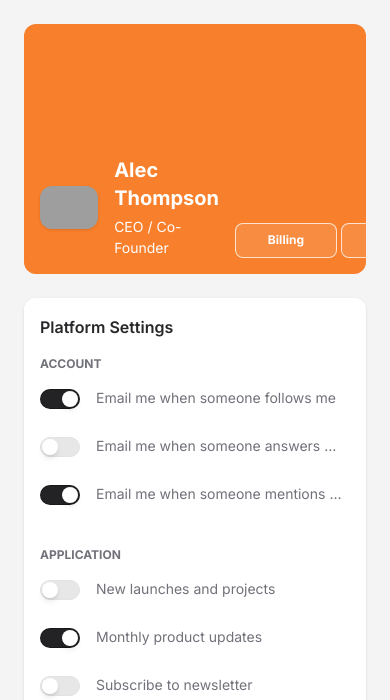
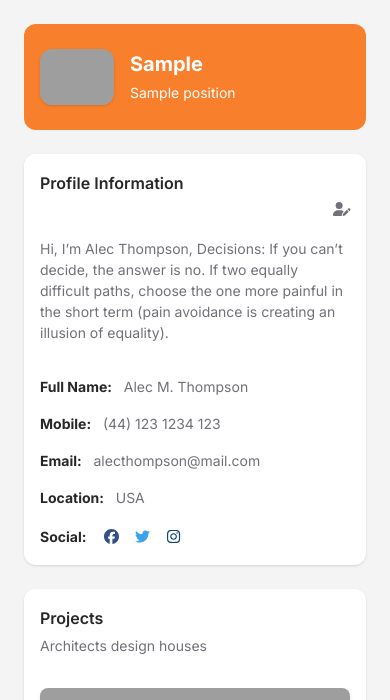
Before and after one commit to SkepskyiDanylo/simplify-tasks, a Django app: template templates/accounts/profile.html in a window 390 px wide. Shown: the part 75-775 px from the top of the page. Run offline with Django 5.2, Linux system fonts and the light colour scheme; the template is opened without the code that fills it: most values are stand-ins (such as "Sample title", 1, 10 or a date in 2020); parts of the project's set-up code (start-up, migrations or seed data) failed here and were passed over; some libraries are stand-ins or nearby versions; grey boxes are pictures that could not be loaded.

Commit message:
Style: Reworked accounts/profile.html
Changed context_object_name for WorkerDetailView from user to worker
Uncommented sidebar in base.html
Some small changes in profile.html

```diff
--- a/manager/views.py
+++ b/manager/views.py
@@ -15,7 +15,7 @@ class UserLogoutView(LogoutView):
 
 class WorkerDetailView(DetailView):
   model = Worker
-  context_object_name = "user"
+  context_object_name = "worker"
   template_name = "accounts/profile.html"
 
   def get_context_data(self, **kwargs):
--- a/templates/accounts/profile.html
+++ b/templates/accounts/profile.html
@@ -4,7 +4,7 @@
 {% block content %}
 
   <div class="container-fluid">
-    <div class="page-header min-height-250 border-radius-lg mt-4 d-flex flex-column justify-content-end">
+    <div class="page-header border-radius-lg mt-4 d-flex flex-column justify-content-end">
       <span class="mask bg-primary opacity-9"></span>
       <div class="w-100 position-relative p-3">
         <div class="d-flex justify-content-between align-items-end">
@@ -14,20 +14,22 @@
             </div>
             <div>
               <h5 class="mb-1 text-white font-weight-bolder">
-                Alec Thompson
+                {{ worker.username|capfirst }}
               </h5>
               <p class="mb-0 text-white text-sm">
-                CEO / Co-Founder
+                {{ worker.position}}
               </p>
             </div>
           </div>
           <div class="d-flex align-items-center">
-            <a href="javascript:;" class="btn btn-outline-white mb-0 me-1 btn-sm">
-              Billing
+            {% if user == worker or user.is_superuser%}
+              <a href="javascript:;" class="btn btn-outline-white mb-0 me-1 btn-sm">
+              Edit
             </a>
-            <a href="javascript:;" class="btn btn-outline-white mb-0 btn-sm">
-              Payments
-            </a>
+            {% endif %}
+{#            <a href="javascript:;" class="btn btn-outline-white mb-0 btn-sm">#}
+{#              Payments#}
+{#            </a>#}
           </div>
         </div>
       </div>
@@ -35,58 +37,58 @@
   </div>
   <div class="container-fluid py-4">
     <div class="row">
-      <div class="col-12 col-xl-4">
-        <div class="card h-100">
-          <div class="card-header pb-0 p-3">
-            <h6 class="mb-0">Platform Settings</h6>
-          </div>
-          <div class="card-body p-3">
-            <h6 class="text-uppercase text-body text-xs font-weight-bolder">Account</h6>
-            <ul class="list-group">
-              <li class="list-group-item border-0 px-0">
-                <div class="form-check form-switch ps-0">
-                  <input class="form-check-input ms-auto" type="checkbox" id="flexSwitchCheckDefault" checked>
-                  <label class="form-check-label text-body ms-3 text-truncate w-80 mb-0" for="flexSwitchCheckDefault">Email me when someone follows me</label>
-                </div>
-              </li>
-              <li class="list-group-item border-0 px-0">
-                <div class="form-check form-switch ps-0">
-                  <input class="form-check-input ms-auto" type="checkbox" id="flexSwitchCheckDefault1">
-                  <label class="form-check-label text-body ms-3 text-truncate w-80 mb-0" for="flexSwitchCheckDefault1">Email me when someone answers on my post</label>
-                </div>
-              </li>
-              <li class="list-group-item border-0 px-0">
-                <div class="form-check form-switch ps-0">
-                  <input class="form-check-input ms-auto" type="checkbox" id="flexSwitchCheckDefault2" checked>
-                  <label class="form-check-label text-body ms-3 text-truncate w-80 mb-0" for="flexSwitchCheckDefault2">Email me when someone mentions me</label>
-                </div>
-              </li>
-            </ul>
-            <h6 class="text-uppercase text-body text-xs font-weight-bolder mt-4">Application</h6>
-            <ul class="list-group">
-              <li class="list-group-item border-0 px-0">
-                <div class="form-check form-switch ps-0">
-                  <input class="form-check-input ms-auto" type="checkbox" id="flexSwitchCheckDefault3">
-                  <label class="form-check-label text-body ms-3 text-truncate w-80 mb-0" for="flexSwitchCheckDefault3">New launches and projects</label>
-                </div>
-              </li>
-              <li class="list-group-item border-0 px-0">
-                <div class="form-check form-switch ps-0">
-                  <input class="form-check-input ms-auto" type="checkbox" id="flexSwitchCheckDefault4" checked>
-                  <label class="form-check-label text-body ms-3 text-truncate w-80 mb-0" for="flexSwitchCheckDefault4">Monthly product updates</label>
-                </div>
-              </li>
-              <li class="list-group-item border-0 px-0 pb-0">
-                <div class="form-check form-switch ps-0">
-                  <input class="form-check-input ms-auto" type="checkbox" id="flexSwitchCheckDefault5">
-                  <label class="form-check-label text-body ms-3 text-truncate w-80 mb-0" for="flexSwitchCheckDefault5">Subscribe to newsletter</label>
-                </div>
-              </li>
-            </ul>
-          </div>
-        </div>
+{#      <div class="col-12 col-xl-4">#}
+{#        <div class="card h-100">#}
+{#          <div class="card-header pb-0 p-3">#}
+{#            <h6 class="mb-0">Platform Settings</h6>#}
+{#          </div>#}
+{#          <div class="card-body p-3">#}
+{#            <h6 class="text-uppercase text-body text-xs font-weight-bolder">Account</h6>#}
+{#            <ul class="list-group">#}
+{#              <li class="list-group-item border-0 px-0">#}
+{#                <div class="form-check form-switch ps-0">#}
+{#                  <input class="form-check-input ms-auto" type="checkbox" id="flexSwitchCheckDefault" checked>#}
+{#                  <label class="form-check-label text-body ms-3 text-truncate w-80 mb-0" for="flexSwitchCheckDefault">Email me when someone follows me</label>#}
+{#                </div>#}
+{#              </li>#}
+{#              <li class="list-group-item border-0 px-0">#}
+{#                <div class="form-check form-switch ps-0">#}
+{#                  <input class="form-check-input ms-auto" type="checkbox" id="flexSwitchCheckDefault1">#}
+{#                  <label class="form-check-label text-body ms-3 text-truncate w-80 mb-0" for="flexSwitchCheckDefault1">Email me when someone answers on my post</label>#}
+{#                </div>#}
+{#              </li>#}
+{#              <li class="list-group-item border-0 px-0">#}
+{#                <div class="form-check form-switch ps-0">#}
+{#                  <input class="form-check-input ms-auto" type="checkbox" id="flexSwitchCheckDefault2" checked>#}
+{#                  <label class="form-check-label text-body ms-3 text-truncate w-80 mb-0" for="flexSwitchCheckDefault2">Email me when someone mentions me</label>#}
+{#                </div>#}
+{#              </li>#}
+{#            </ul>#}
+{#            <h6 class="text-uppercase text-body text-xs font-weight-bolder mt-4">Application</h6>#}
+{#            <ul class="list-group">#}
+{#              <li class="list-group-item border-0 px-0">#}
+{#                <div class="form-check form-switch ps-0">#}
+{#                  <input class="form-check-input ms-auto" type="checkbox" id="flexSwitchCheckDefault3">#}
+{#                  <label class="form-check-label text-body ms-3 text-truncate w-80 mb-0" for="flexSwitchCheckDefault3">New launches and projects</label>#}
+{#                </div>#}
+{#              </li>#}
+{#              <li class="list-group-item border-0 px-0">#}
+{#                <div class="form-check form-switch ps-0">#}
+{#                  <input class="form-check-input ms-auto" type="checkbox" id="flexSwitchCheckDefault4" checked>#}
+{#                  <label class="form-check-label text-body ms-3 text-truncate w-80 mb-0" for="flexSwitchCheckDefault4">Monthly product updates</label>#}
+{#                </div>#}
+{#              </li>#}
+{#              <li class="list-group-item border-0 px-0 pb-0">#}
+{#                <div class="form-check form-switch ps-0">#}
+{#                  <input class="form-check-input ms-auto" type="checkbox" id="flexSwitchCheckDefault5">#}
+{#                  <label class="form-check-label text-body ms-3 text-truncate w-80 mb-0" for="flexSwitchCheckDefault5">Subscribe to newsletter</label>#}
+{#                </div>#}
+{#              </li>#}
+{#            </ul>#}
+{#          </div>#}
+{#        </div>#}
       </div>
-      <div class="col-12 col-xl-4">
+      <div class="col-12">
         <div class="card h-100">
           <div class="card-header pb-0 p-3">
             <div class="row">
@@ -101,10 +103,10 @@
             </div>
           </div>
           <div class="card-body p-3">
-            <p class="text-sm">
+            <p class="text-sm max-width-500">
               Hi, I’m Alec Thompson, Decisions: If you can’t decide, the answer is no. If two equally difficult paths, choose the one more painful in the short term (pain avoidance is creating an illusion of equality).
             </p>
-            <hr class="horizontal gray-light my-4">
+            <hr class="horizontal gray-light">
             <ul class="list-group">
               <li class="list-group-item border-0 ps-0 pt-0 text-sm"><strong class="text-dark">Full Name:</strong> &nbsp; Alec M. Thompson</li>
               <li class="list-group-item border-0 ps-0 text-sm"><strong class="text-dark">Mobile:</strong> &nbsp; (44) 123 1234 123</li>
@@ -126,67 +128,67 @@
           </div>
         </div>
       </div>
-      <div class="col-12 col-xl-4">
-        <div class="card h-100">
-          <div class="card-header pb-0 p-3">
-            <h6 class="mb-0">Conversations</h6>
-          </div>
-          <div class="card-body p-3">
-            <ul class="list-group">
-              <li class="list-group-item border-0 d-flex align-items-center px-0 mb-2">
-                <div class="avatar me-3">
-                  <img src="{% static "assets/img/kal-visuals-square.jpg" %}" alt="kal" class="border-radius-lg shadow">
-                </div>
-                <div class="d-flex align-items-start flex-column justify-content-center">
-                  <h6 class="mb-0 text-sm">Sophie B.</h6>
-                  <p class="mb-0 text-xs">Hi! I need more information..</p>
-                </div>
-                <a class="btn btn-link pe-3 ps-0 mb-0 ms-auto" href="javascript:;">Reply</a>
-              </li>
-              <li class="list-group-item border-0 d-flex align-items-center px-0 mb-2">
-                <div class="avatar me-3">
-                  <img src="{% static "assets/img/marie.jpg" %}" alt="kal" class="border-radius-lg shadow">
-                </div>
-                <div class="d-flex align-items-start flex-column justify-content-center">
-                  <h6 class="mb-0 text-sm">Anne Marie</h6>
-                  <p class="mb-0 text-xs">Awesome work, can you..</p>
-                </div>
-                <a class="btn btn-link pe-3 ps-0 mb-0 ms-auto" href="javascript:;">Reply</a>
-              </li>
-              <li class="list-group-item border-0 d-flex align-items-center px-0 mb-2">
-                <div class="avatar me-3">
-                  <img src="{% static "assets/img/ivana-square.jpg" %}" alt="kal" class="border-radius-lg shadow">
-                </div>
-                <div class="d-flex align-items-start flex-column justify-content-center">
-                  <h6 class="mb-0 text-sm">Ivanna</h6>
-                  <p class="mb-0 text-xs">About files I can..</p>
-                </div>
-                <a class="btn btn-link pe-3 ps-0 mb-0 ms-auto" href="javascript:;">Reply</a>
-              </li>
-              <li class="list-group-item border-0 d-flex align-items-center px-0 mb-2">
-                <div class="avatar me-3">
-                  <img src="{% static "assets/img/team-4.jpg" %}" alt="kal" class="border-radius-lg shadow">
-                </div>
-                <div class="d-flex align-items-start flex-column justify-content-center">
-                  <h6 class="mb-0 text-sm">Peterson</h6>
-                  <p class="mb-0 text-xs">Have a great afternoon..</p>
-                </div>
-                <a class="btn btn-link pe-3 ps-0 mb-0 ms-auto" href="javascript:;">Reply</a>
-              </li>
-              <li class="list-group-item border-0 d-flex align-items-center px-0">
-                <div class="avatar me-3">
-                  <img src="{% static "assets/img/team-3.jpg" %}" alt="kal" class="border-radius-lg shadow">
-                </div>
-                <div class="d-flex align-items-start flex-column justify-content-center">
-                  <h6 class="mb-0 text-sm">Nick Daniel</h6>
-                  <p class="mb-0 text-xs">Hi! I need more information..</p>
-                </div>
-                <a class="btn btn-link pe-3 ps-0 mb-0 ms-auto" href="javascript:;">Reply</a>
-              </li>
-            </ul>
-          </div>
-        </div>
-      </div>
+{#      <div class="col-12 col-xl-4">#}
+{#        <div class="card h-100">#}
+{#          <div class="card-header pb-0 p-3">#}
+{#            <h6 class="mb-0">Conversations</h6>#}
+{#          </div>#}
+{#          <div class="card-body p-3">#}
+{#            <ul class="list-group">#}
+{#              <li class="list-group-item border-0 d-flex align-items-center px-0 mb-2">#}
+{#                <div class="avatar me-3">#}
+{#                  <img src="{% static "assets/img/kal-visuals-square.jpg" %}" alt="kal" class="border-radius-lg shadow">#}
+{#                </div>#}
+{#                <div class="d-flex align-items-start flex-column justify-content-center">#}
+{#                  <h6 class="mb-0 text-sm">Sophie B.</h6>#}
+{#                  <p class="mb-0 text-xs">Hi! I need more information..</p>#}
+{#                </div>#}
+{#                <a class="btn btn-link pe-3 ps-0 mb-0 ms-auto" href="javascript:;">Reply</a>#}
+{#              </li>#}
+{#              <li class="list-group-item border-0 d-flex align-items-center px-0 mb-2">#}
+{#                <div class="avatar me-3">#}
+{#                  <img src="{% static "assets/img/marie.jpg" %}" alt="kal" class="border-radius-lg shadow">#}
+{#                </div>#}
+{#                <div class="d-flex align-items-start flex-column justify-content-center">#}
+{#                  <h6 class="mb-0 text-sm">Anne Marie</h6>#}
+{#                  <p class="mb-0 text-xs">Awesome work, can you..</p>#}
+{#                </div>#}
+{#                <a class="btn btn-link pe-3 ps-0 mb-0 ms-auto" href="javascript:;">Reply</a>#}
+{#              </li>#}
+{#              <li class="list-group-item border-0 d-flex align-items-center px-0 mb-2">#}
+{#                <div class="avatar me-3">#}
+{#                  <img src="{% static "assets/img/ivana-square.jpg" %}" alt="kal" class="border-radius-lg shadow">#}
+{#                </div>#}
+{#                <div class="d-flex align-items-start flex-column justify-content-center">#}
+{#                  <h6 class="mb-0 text-sm">Ivanna</h6>#}
+{#                  <p class="mb-0 text-xs">About files I can..</p>#}
+{#                </div>#}
+{#                <a class="btn btn-link pe-3 ps-0 mb-0 ms-auto" href="javascript:;">Reply</a>#}
+{#              </li>#}
+{#              <li class="list-group-item border-0 d-flex align-items-center px-0 mb-2">#}
+{#                <div class="avatar me-3">#}
+{#                  <img src="{% static "assets/img/team-4.jpg" %}" alt="kal" class="border-radius-lg shadow">#}
+{#                </div>#}
+{#                <div class="d-flex align-items-start flex-column justify-content-center">#}
+{#                  <h6 class="mb-0 text-sm">Peterson</h6>#}
+{#                  <p class="mb-0 text-xs">Have a great afternoon..</p>#}
+{#                </div>#}
+{#                <a class="btn btn-link pe-3 ps-0 mb-0 ms-auto" href="javascript:;">Reply</a>#}
+{#              </li>#}
+{#              <li class="list-group-item border-0 d-flex align-items-center px-0">#}
+{#                <div class="avatar me-3">#}
+{#                  <img src="{% static "assets/img/team-3.jpg" %}" alt="kal" class="border-radius-lg shadow">#}
+{#                </div>#}
+{#                <div class="d-flex align-items-start flex-column justify-content-center">#}
+{#                  <h6 class="mb-0 text-sm">Nick Daniel</h6>#}
+{#                  <p class="mb-0 text-xs">Hi! I need more information..</p>#}
+{#                </div>#}
+{#                <a class="btn btn-link pe-3 ps-0 mb-0 ms-auto" href="javascript:;">Reply</a>#}
+{#              </li>#}
+{#            </ul>#}
+{#          </div>#}
+{#        </div>#}
+{#      </div>#}
       <div class="col-12 mt-4">
         <div class="card mb-4">
           <div class="card-header pb-0 p-3">
@@ -321,30 +323,30 @@
         </div>
       </div>
     </div>
-    <footer class="footer pt-3  ">
-      <div class="container-fluid">
-        <div class="row align-items-center justify-content-lg-between">
-          <div class="col-lg-6 mb-lg-0 mb-4">
-            <div class="copyright text-center text-sm text-muted text-lg-start">
-              &copy; Creative-Tim coded by <a href="https://app-generator.dev" class="font-weight-bold">App Generator</a>.
-            </div>
-          </div>
-          <div class="col-lg-6">
-            <ul class="nav nav-footer justify-content-center justify-content-lg-end">
-              <li class="nav-item">
-                <a href="https://app-generator.dev/product/soft-ui-dashboard/django/" class="nav-link text-muted">Download</a>
-              </li>
-              <li class="nav-item">
-                <a href="https://app-generator.dev/docs/products/django/soft-ui-dashboard/index.html" class="nav-link text-muted">Documentation</a>
-              </li>
-              <li class="nav-item">
-                <a href="https://app-generator.dev/product/soft-ui-dashboard-pro/django/" class="nav-link text-muted">PRO Version</a>
-              </li>
-            </ul>
-          </div>
-        </div>
-      </div>
-    </footer>
+{#    <footer class="footer pt-3  ">#}
+{#      <div class="container-fluid">#}
+{#        <div class="row align-items-center justify-content-lg-between">#}
+{#          <div class="col-lg-6 mb-lg-0 mb-4">#}
+{#            <div class="copyright text-center text-sm text-muted text-lg-start">#}
+{#              &copy; Creative-Tim coded by <a href="https://app-generator.dev" class="font-weight-bold">App Generator</a>.#}
+{#            </div>#}
+{#          </div>#}
+{#          <div class="col-lg-6">#}
+{#            <ul class="nav nav-footer justify-content-center justify-content-lg-end">#}
+{#              <li class="nav-item">#}
+{#                <a href="https://app-generator.dev/product/soft-ui-dashboard/django/" class="nav-link text-muted">Download</a>#}
+{#              </li>#}
+{#              <li class="nav-item">#}
+{#                <a href="https://app-generator.dev/docs/products/django/soft-ui-dashboard/index.html" class="nav-link text-muted">Documentation</a>#}
+{#              </li>#}
+{#              <li class="nav-item">#}
+{#                <a href="https://app-generator.dev/product/soft-ui-dashboard-pro/django/" class="nav-link text-muted">PRO Version</a>#}
+{#              </li>#}
+{#            </ul>#}
+{#          </div>#}
+{#        </div>#}
+{#      </div>#}
+{#    </footer>#}
   </div>
 
 {% endblock content %}
--- a/templates/includes/navigation.html
+++ b/templates/includes/navigation.html
@@ -14,12 +14,19 @@
           <ul class="navbar-nav  justify-content-end">
             <li class="nav-item d-flex align-items-center">
               {% if request.user.is_authenticated %}
-              <a href="#logout" class="nav-link text-body font-weight-bold px-0">
-                <i class="fa fa-user me-sm-1"></i>
-                <span class="d-sm-inline d-none">Logout</span>
-              </a>
+{#              <a href="{% url "logout" %}" class="nav-link text-body font-weight-bold px-0">#}
+{#                <i class="fa fa-user me-sm-1"></i>#}
+{#                <span class="d-sm-inline d-none">Logout</span>#}
+{#              </a>#}
+              <form action="{% url "manager:logout" %}" method="post">
+                {% csrf_token %}
+                <button type="submit" class="nav-link text-body font-weight-bold px-0" >
+                  <i class="fa fa-user me-sm-1"></i>
+                  <span class="d-sm-inline d-none">Logout</span>
+                </button>
+              </form>
               {% else %}
-              <a href="#login" class="nav-link text-body font-weight-bold px-0">
+              <a href="{% url "manager:login" %}" class="nav-link text-body font-weight-bold px-0">
                 <i class="fa fa-user me-sm-1"></i>
                 <span class="d-sm-inline d-none">Sign In</span>
               </a>
--- a/templates/layouts/base.html
+++ b/templates/layouts/base.html
@@ -10,9 +10,9 @@
 </head>
 
 <body class="g-sidenav-show  bg-gray-100">
-{#  {% block sidebar %}#}
-{#    {% include "includes/sidebar.html" %}#}
-{#  {% endblock sidebar %}#}
+  {% block sidebar %}
+    {% include "includes/sidebar.html" %}
+  {% endblock sidebar %}
   <main class="main-content position-relative max-height-vh-100 h-100 border-radius-lg ">
     {% block navigation %}
         {% include "includes/navigation.html" %}
```
